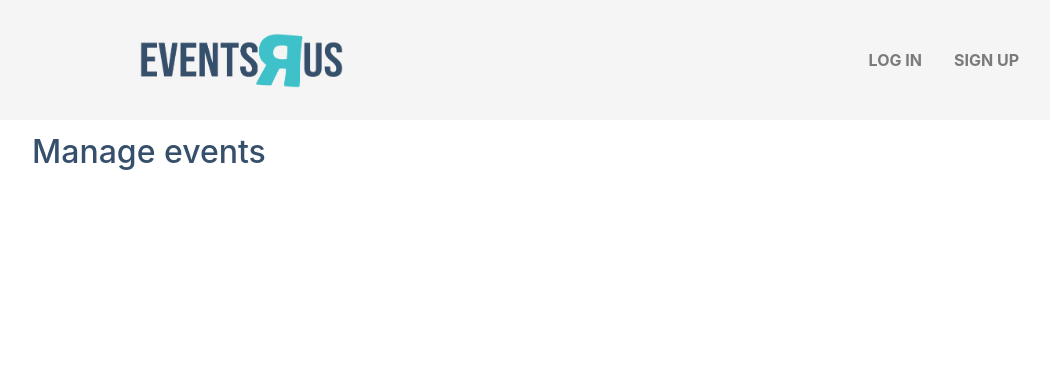
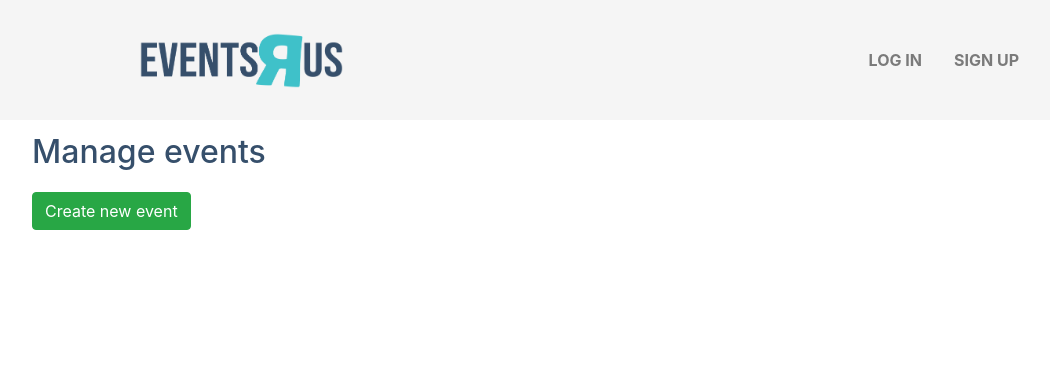
Before and after one commit to mcclymontdev/events_r_us, a Django app: page /manage_events in a window 1280 px wide. Shown: the top 380 px of the page, without its empty margins (53-1103 px from the left). Run offline with Django 3.2, Linux system fonts and the light colour scheme; some libraries are stand-ins or nearby versions.

Commit message:
Added create new event button.

```diff
--- a/static/css/override.css
+++ b/static/css/override.css
@@ -93,6 +93,10 @@ a.event-link {
   padding-top: 1vw;
 }
 
+#create-new-event-button {
+  margin-bottom: 1vw;
+}
+
 /*
     Event image popup
 */
--- a/templates/events/manage_events.html
+++ b/templates/events/manage_events.html
@@ -14,6 +14,7 @@
     <div class="manage-event-box">
         <div class="container justify-content-center event-card-box">
             <h2 class="manage-event-heading">Manage events</h2>
+            <a class="btn btn-success" id="create-new-event-button" href="{% url 'events:add_event' %}">Create new event</a>
             <div class="row">
                 {% for event in events_list %}
                 <div class="col-sm-4 mb-5">
```
